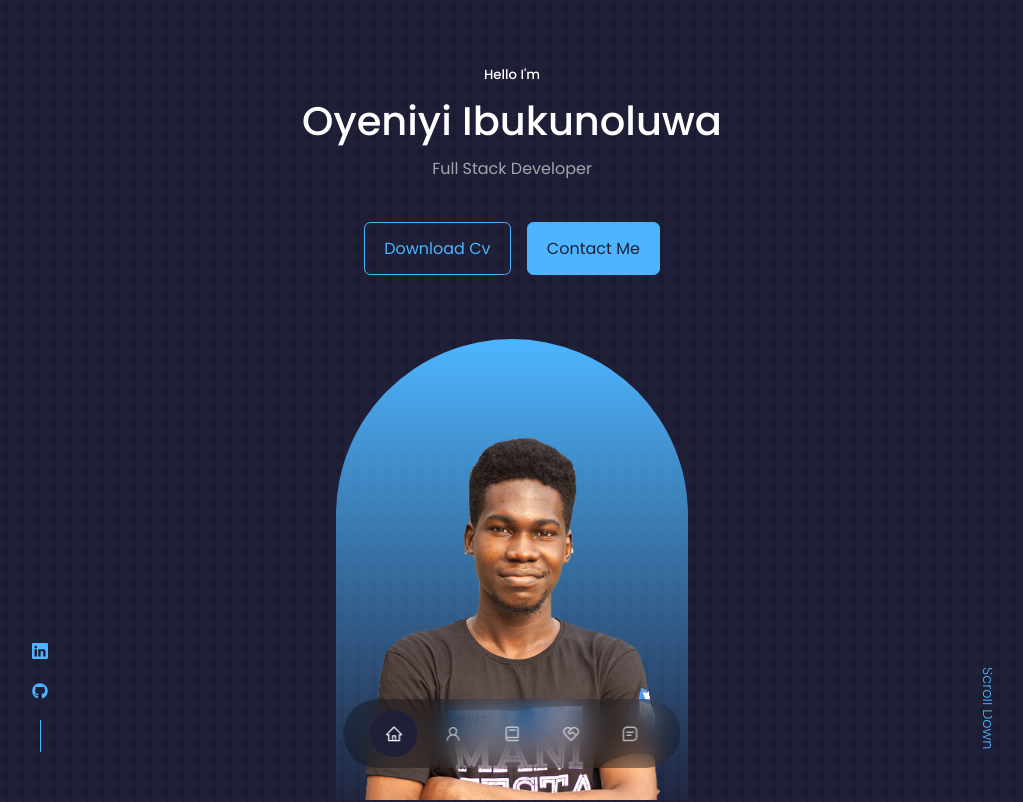
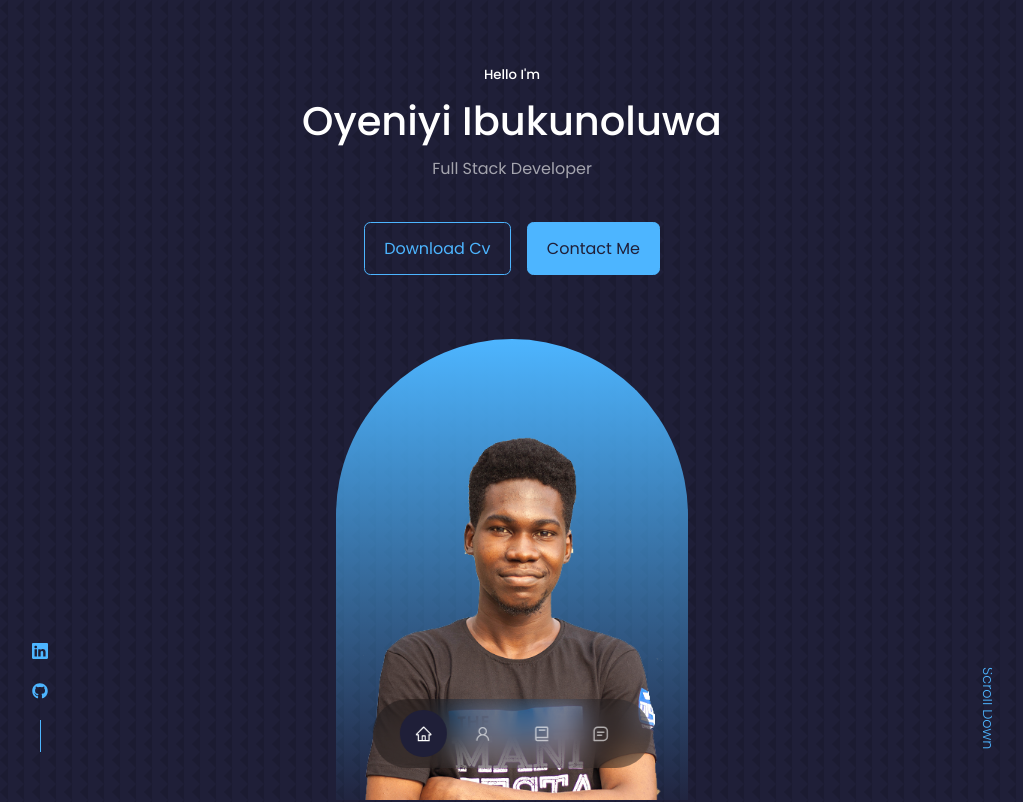
Before and after one commit to ibkay998/My-Portfolio, a React (Create React App) app: page / in a window 1280 px wide. Shown: the top 802 px of the page, without its empty margins (128-1151 px from the left). Built offline with nearby package versions, Linux system fonts and the light colour scheme.

Commit message:
Update Nav.jsx

```diff
--- a/src/components/nav/Nav.jsx
+++ b/src/components/nav/Nav.jsx
@@ -12,7 +12,6 @@ const Nav = () => {
       <a href="#" onClick={() => setActiveNav('#')} className={activeNav === "#" ? 'active' : ''}><AiOutlineHome/></a>
       <a href="#about" onClick={() => setActiveNav('#about')} className={activeNav === "#about" ? 'active' : ''}> <AiOutlineUser/></a>
       <a href="#experience" onClick={() => setActiveNav('#experience')} className={activeNav === "#experience" ? 'active' : ''}><BiBook/></a>
-      <a href="#services" onClick={() => setActiveNav('#services')} className={activeNav === "#services" ? 'active' : ''}><RiServiceLine/></a>
       <a href="#contact" onClick={() => setActiveNav('#contact')} className={activeNav === "#contact" ? 'active' : ''}><BiMessageSquareDetail/></a>
     </nav>
   )
```
